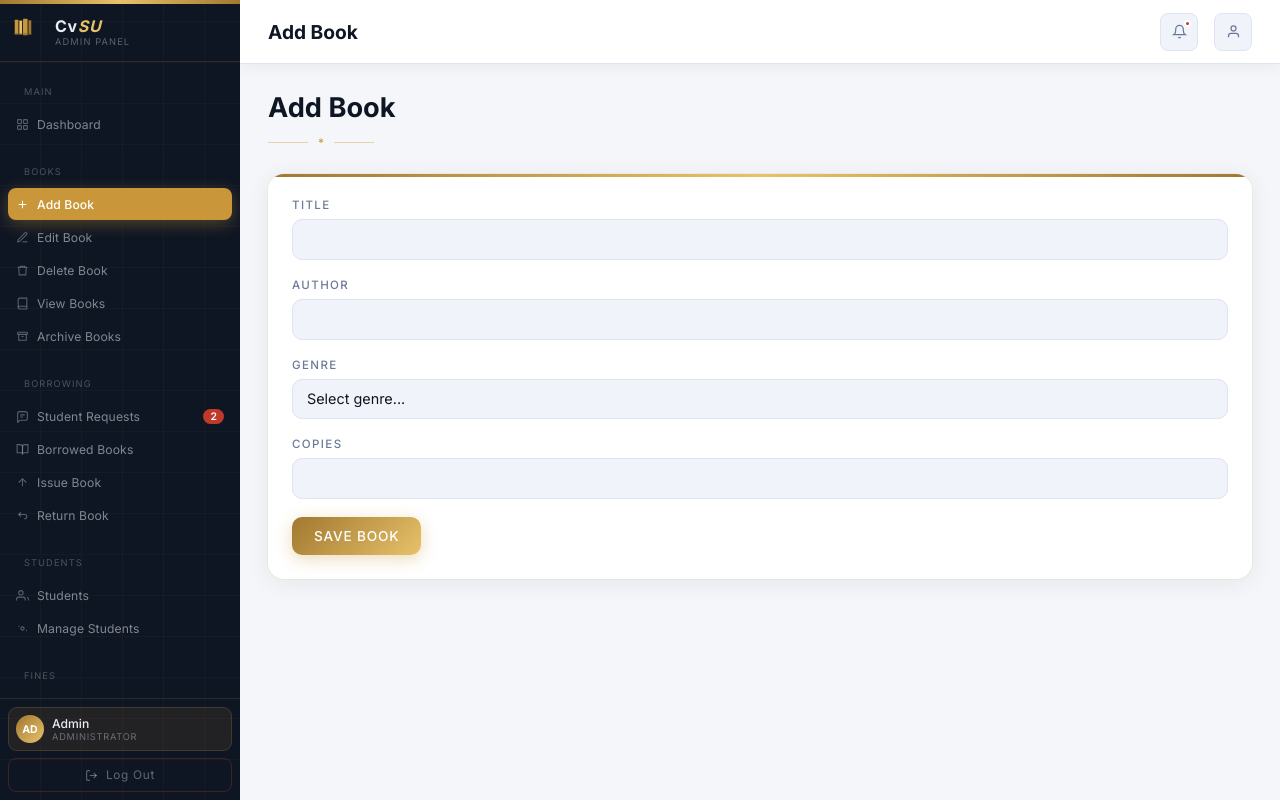
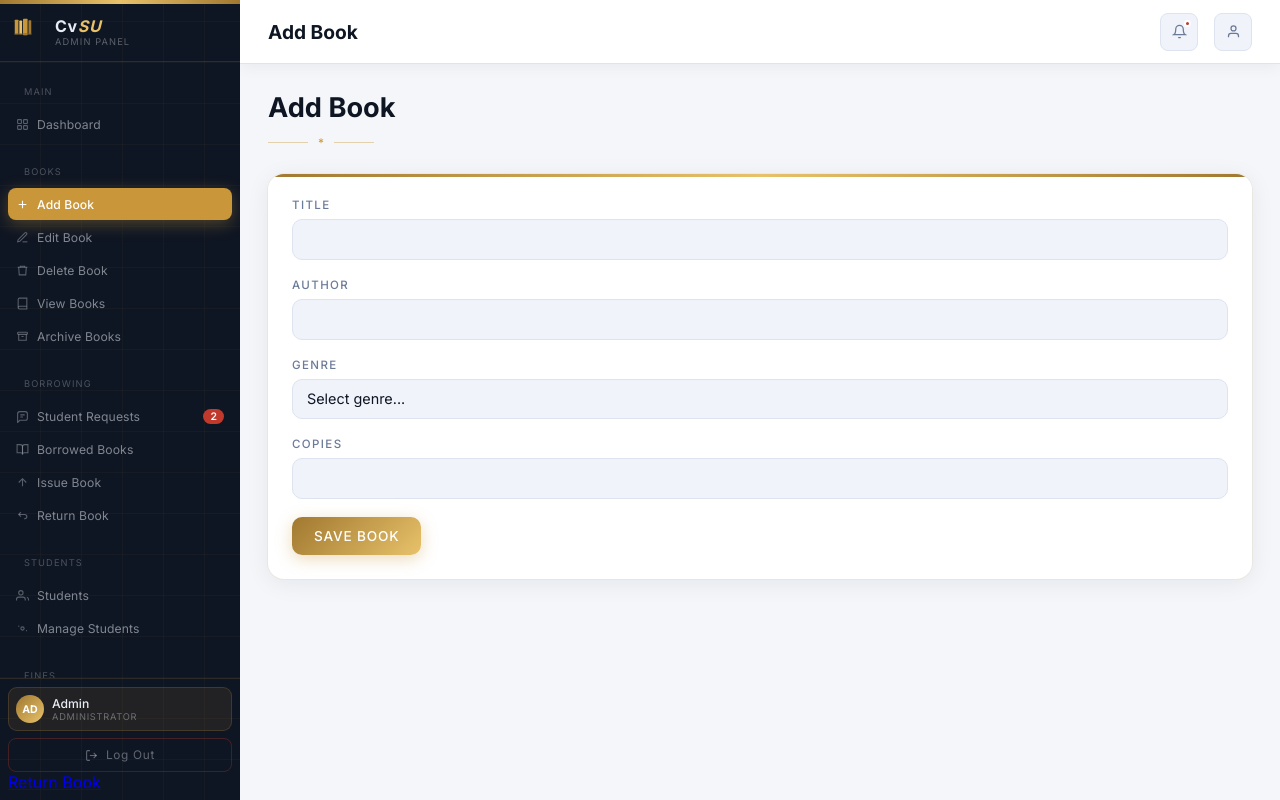
Before and after one commit to riellllllll/librarymanagementsystemgroupproject, a PHP site: page /admin/add_book.php in a window 1280 px wide. Run offline with PHP 8.4, Linux system fonts and the light colour scheme.

Commit message:
link it my sidebar return_book

```diff
--- a/admin/sideBar.php
+++ b/admin/sideBar.php
@@ -169,5 +169,9 @@ $archive_badge = isset($_SESSION['archived_books']) ? count($_SESSION['archived_
       </svg>
       Log Out
     </a>
+
+    <a href="return_book.php" class="<?php echo basename($_SERVER['PHP_SELF']) === 'return_book.php' ? 'active' : ''; ?>">
+  <span>Return Book</span>
+</a>
   </div>
 </aside>
```
